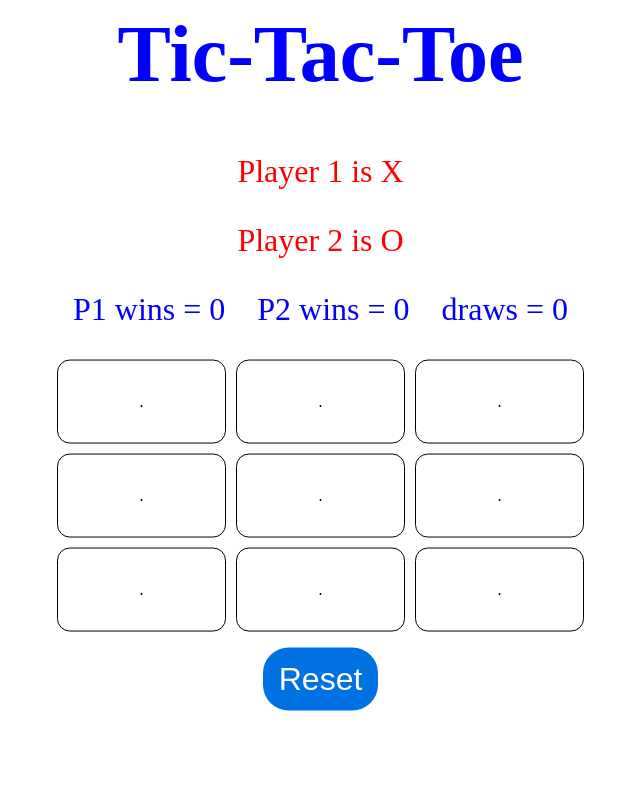
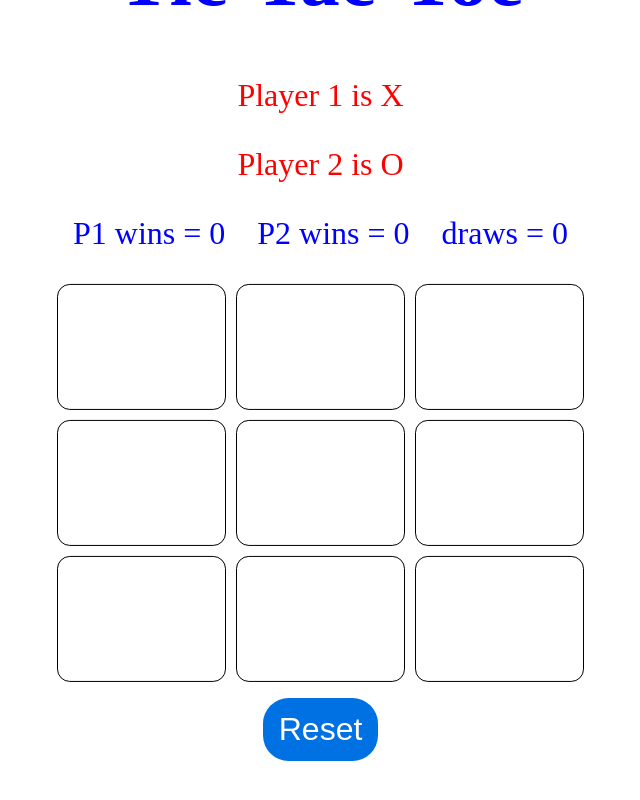
Before and after one commit to rickys93/tic-tac-toe, a website: page index.html in a window 1280 px wide. Shown: the whole page, without its empty margins (463-1103 px from the left). Drawn offline with Linux system fonts and the light colour scheme.

```diff
--- a/app.js
+++ b/app.js
@@ -5,7 +5,7 @@
     if (playerTurn === 1) {
         element.target.setAttribute(
             "style",
-            "background-image: url('./assets/cross.png')"
+            "background-image: url('./assets/cross.png')",
         );
         element.target.setAttribute("id", "X");
         playerTurn = 2;
--- a/index.css
+++ b/index.css
@@ -42,7 +42,10 @@
  .clickable-tile{
      border: 1px solid black;
      border-radius: 0.8em;
-     padding: 2em 1em 2em 1em;
+     padding: 2em 0.5em 2em 0.5em;
+     height: 60px;
+     background-repeat: no-repeat;
+     background-position: center;
  }
  .clickable-tile:hover{
      cursor: pointer;
--- a/index.html
+++ b/index.html
@@ -16,15 +16,15 @@
     <p><span>P1 wins = 0</span><span>P2 wins = 0</span><span>draws = 0</span></p>
     <section>
         <div class="grid-container">
-            <div class="clickable-tile">.</div>
-            <div class="clickable-tile">.</div>
-            <div class="clickable-tile">.</div>
-            <div class="clickable-tile">.</div>
-            <div class="clickable-tile">.</div>
-            <div class="clickable-tile">.</div>
-            <div class="clickable-tile">.</div>
-            <div class="clickable-tile">.</div>
-            <div class="clickable-tile">.</div>
+            <div class="clickable-tile"></div>
+            <div class="clickable-tile"></div>
+            <div class="clickable-tile"></div>
+            <div class="clickable-tile"></div>
+            <div class="clickable-tile"></div>
+            <div class="clickable-tile"></div>
+            <div class="clickable-tile"></div>
+            <div class="clickable-tile"></div>
+            <div class="clickable-tile"></div>
           </div>
         <button>Reset</button>
     </section>
```
